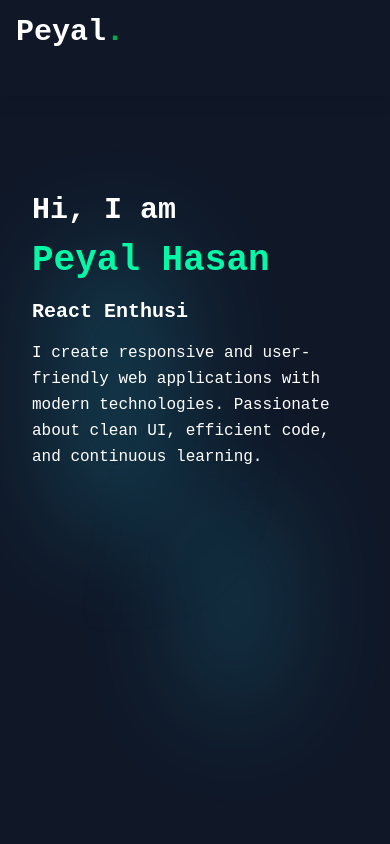
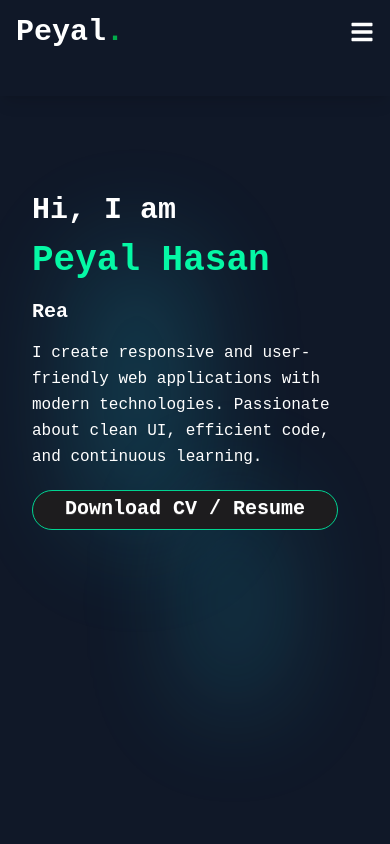
Before and after one commit to peyalhasan/PeyalHasanPortfolio, a React (Vite) app: page / in a window 390 px wide. Shown: the top 844 px of the page. Built offline with nearby package versions, Linux system fonts and the light colour scheme.

Commit message:
Complete hero left

```diff
--- a/index.html
+++ b/index.html
@@ -2,7 +2,6 @@
 <html lang="en">
   <head>
     <meta charset="UTF-8" />
-    <link rel="icon" type="image/svg+xml" href="/vite.svg" />
     <meta name="viewport" content="width=device-width, initial-scale=1.0" />
     <title>peyal-hasan-portfolio</title>
   </head>
--- a/src/About.jsx
+++ b/src/About.jsx
@@ -28,18 +28,24 @@ const About = () => {
             loop={0}
             cursor
             cursorStyle="_"
-            typeSpeed={100}
+            typeSpeed={150}
             deleteSpeed={50}
             delaySpeed={1500}
           />
         </h3>
 
         {/* Optional Description */}
-        <p className="text-white text-base sm:text-lg md:text-xl mt-4 leading-relaxed">
+        <p className="text-white md:w-1/2 text-base sm:text-lg md:text-xl mt-4 leading-relaxed">
           I create responsive and user-friendly web applications with modern
           technologies. Passionate about clean UI, efficient code, and
           continuous learning.
         </p>
+        <a href="" target="_blank" rel="noopener norefrre"
+        className=" inline-block pt-1 hover:text-green-600 items-center  px-8 rounded-full mt-5 text-xl font-bold transition duration-300  transform hover:scale-105 btn btn-outline btn-success text-white bg-[rgb(29,28,30)] hover:bg-[#101828] "
+        >Download CV / Resume</a>
+      </div>
+      <div>
+
       </div>
     </section>
   );
--- a/src/Components/BlurBlob.jsx
+++ b/src/Components/BlurBlob.jsx
@@ -39,8 +39,8 @@ BlurBlob.propTypes = {
 
 // Default props
 BlurBlob.defaultProps = {
-  position: { top: "50%", left: "50%" },
-  size: { width: "150px", height: "150px" },
+  position: { top: "50%", left: "55%" },
+  size: { width: "120px", height: "120px" },
   color: "#a855f7",
 };
 
--- a/src/Components/Home.jsx
+++ b/src/Components/Home.jsx
@@ -9,7 +9,7 @@ const Home = () => {
     <div className="relative w-full min-h-screen overflow-hidden">
       {/* Animated blobs */}
       <BlurBlob
-        position={{ top: "35%", left: "30%" }}
+        position={{ top: "35%", left: "35%" }}
         size={{ width: "35%", height: "40%" }}
         color="#22d3ee"
       />
--- a/src/Components/Navbar.jsx
+++ b/src/Components/Navbar.jsx
@@ -1,10 +1,12 @@
-import React from "react";
+import React, { useState } from "react";
 import { NavLink } from "react-router";
-import { FaGithub } from "react-icons/fa";
+import { FaGithub, FaBars, FaTimes } from "react-icons/fa";
 
 const Navbar = () => {
+  const [isOpen, setIsOpen] = useState(false);
+
   const navLinks = (
-        <div className="flex gap-6">
+    <>
       <NavLink
         to="/home"
         className={({ isActive }) =>
@@ -12,6 +14,7 @@ const Navbar = () => {
             ? "border-b-4 border-green-500 text-green-500 text-[20px] font-semibold"
             : "hover:text-green-400 transition text-[18px]"
         }
+        onClick={() => setIsOpen(false)}
       >
         Home
       </NavLink>
@@ -22,6 +25,7 @@ const Navbar = () => {
             ? "border-b-4 border-green-500 text-green-500 text-[20px] font-semibold"
             : "hover:text-green-400 transition text-[18px]"
         }
+        onClick={() => setIsOpen(false)}
       >
         Resume
       </NavLink>
@@ -32,6 +36,7 @@ const Navbar = () => {
             ? "border-b-4 border-green-500 text-green-500 text-[20px] font-semibold"
             : "hover:text-green-400 transition text-[18px]"
         }
+        onClick={() => setIsOpen(false)}
       >
         Project
       </NavLink>
@@ -42,10 +47,11 @@ const Navbar = () => {
             ? "border-b-4 border-green-500 text-green-500 text-[20px] font-semibold"
             : "hover:text-green-400 transition text-[18px]"
         }
+        onClick={() => setIsOpen(false)}
       >
         Contact
       </NavLink>
-        </div>
+    </>
   );
 
   return (
@@ -71,13 +77,29 @@ const Navbar = () => {
           </a>
         </div>
 
-                {/* Mobile Menu */}
-                <div className="lg:hidden">
-                    {/* Mobile dropdown code */}
-                </div>
+        {/* Mobile Menu Button */}
+        <div className="lg:hidden flex items-center">
+          <button onClick={() => setIsOpen(!isOpen)} className="text-white text-2xl">
+            {isOpen ? <FaTimes /> : <FaBars />}
+          </button>
         </div>
       </div>
 
+      {/* Mobile Menu */}
+      {isOpen && (
+        <div className="lg:hidden bg-gray-800 w-full absolute top-24 left-0 flex flex-col items-center gap-4 py-4">
+          {navLinks}
+          <a
+            href="https://github.com/peyalhasan"
+            target="_blank"
+            rel="noopener noreferrer"
+            className="btn bg-green-500 hover:bg-green-400 text-black font-semibold text-xl mt-2"
+          >
+            <FaGithub />
+          </a>
+        </div>
+      )}
+    </div>
   );
 };
 
```
Lines whose indentation alone changed are shown as unchanged.
